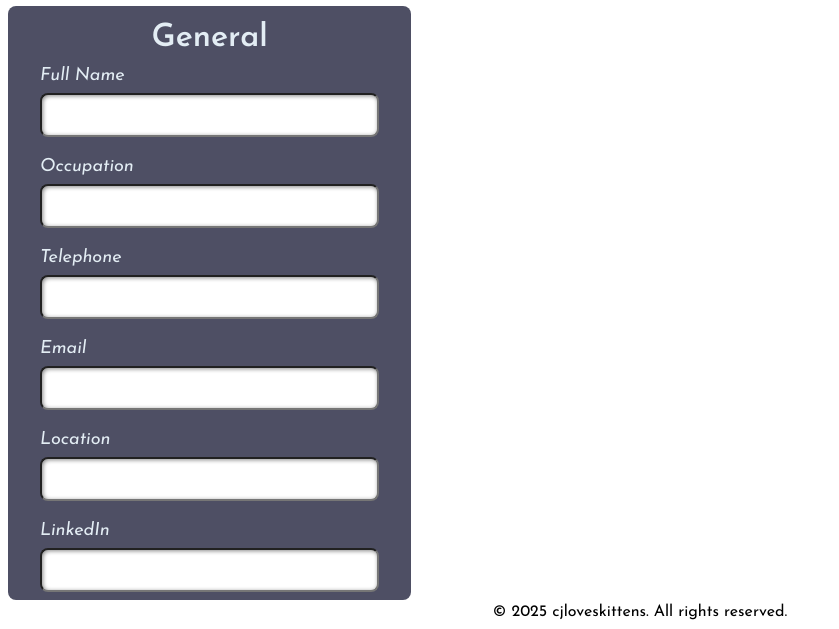
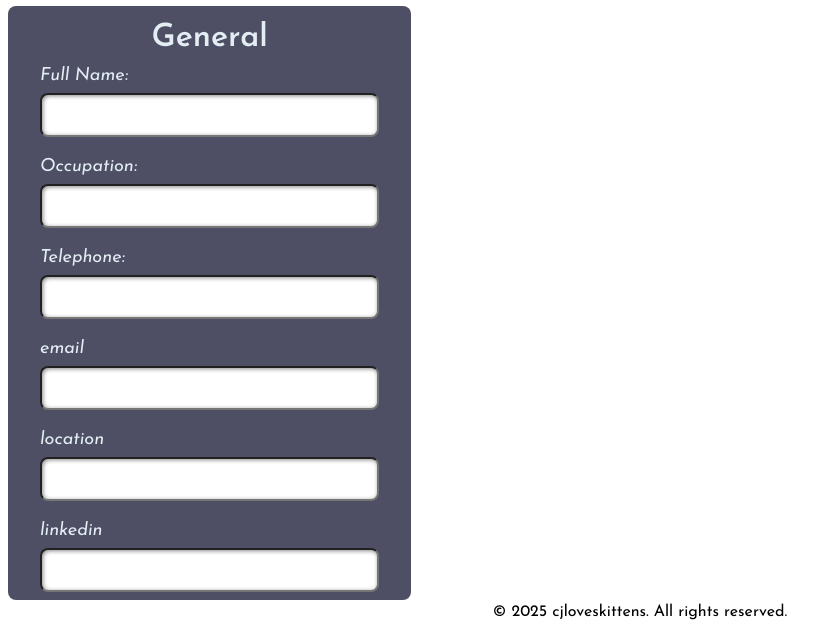
Before and after one commit to cjxo/resume-builder-client, a React (Vite) app: page / in a window 1280 px wide. Shown: the part 224-853 px from the top of the page, without its empty margins (0-839 px from the left). Built offline with nearby package versions, Linux system fonts and the light colour scheme.

Commit message:
Pulled out some common forms/form input

```diff
--- /dev/null
+++ b/src/components/ResumeForm.jsx
@@ -0,0 +1,42 @@
+import PropTypes from "prop-types";
+import styles from "../styles/component.module.css";
+import { Button0 } from "./Button.jsx";
+
+const ResumeForm = ({ children, ...rest }) => {
+  return (
+    <form className={styles.resumeForm} {...rest}>
+      {children}
+    </form>
+  );
+};
+
+const ResumeInputField = ({ type="text", label, name, ...rest }) => {
+  return (
+    <div className={styles.resumeInputField}>
+      <label htmlFor={name}>{label}</label>
+      <input type={type} id={name} name={name} {...rest} />
+    </div>
+  );
+};
+
+const ResumeCancelOk = ({ onCancel }) => {
+  return (
+    <div className={styles.cancelok}>
+      <Button0 onClick={onCancel} className={styles.cancel} type="button">Cancel</Button0>
+      <Button0 className={styles.ok}>Ok</Button0>
+    </div>
+  );
+};
+
+export { ResumeInputField, ResumeCancelOk };
+export default ResumeForm;
+
+ResumeInputField.propTypes = {
+  type: PropTypes.string,
+  label: PropTypes.string.isRequired,
+  name: PropTypes.string.isRequired,
+};
+
+ResumeCancelOk.propTypes = {
+  onCancel: PropTypes.func.isRequired,
+};
--- a/src/components/ResumeInput.jsx
+++ b/src/components/ResumeInput.jsx
@@ -3,40 +3,18 @@ import { useState, useRef } from "react";
 import ButtonImage from "./ButtonImage";
 import { Button0 } from "./Button.jsx";
 import styles from "../styles/component.module.css";
+import ResumeForm, { ResumeInputField, ResumeCancelOk } from "./ResumeForm";
 
 const GeneralInterface = () => {
   return (
-    <form>
-      <div className={styles.formField}>
-        <label htmlFor="full-name">Full Name</label>
-        <input type="text" id="full-name" name="full-name" />
-      </div>
-
-      <div className={styles.formField}>
-        <label htmlFor="occupation">Occupation</label>
-        <input type="text" id="occupation" name="occupation" />
-      </div>
-
-      <div className={styles.formField}>
-        <label htmlFor="telephone">Telephone</label>
-        <input type="tel" id="telephone" name="telephone" />
-      </div>
-
-      <div className={styles.formField}>
-        <label htmlFor="email">Email</label>
-        <input type="email" id="email" name="email" />
-      </div>
-
-      <div className={styles.formField}>
-        <label htmlFor="location">Location</label>
-        <input type="text" id="location" name="location" />
-      </div>
-
-      <div className={styles.formField}>
-        <label htmlFor="linkedin">LinkedIn</label>
-        <input type="text" id="linkedin" name="linkedin" />
-      </div>
-    </form>
+    <ResumeForm>
+      <ResumeInputField label="Full Name:" name="full-name" />
+      <ResumeInputField label="Occupation:" name="occupation" />
+      <ResumeInputField type="tel" label="Telephone:" name="telephone" />
+      <ResumeInputField type="email" label="email" name="email" />
+      <ResumeInputField label="location" name="location" />
+      <ResumeInputField label="linkedin" name="linkedin" />
+    </ResumeForm>
   );
 };
 
@@ -74,39 +52,15 @@ const EducationInterface = () => {
 
   if (addingExperience) {
     return (
-      <form onSubmit={handleSubmit}>
-        <div className={styles.formField}>
-          <label htmlFor="school-name">School Name</label>
-          <input type="text" id="school-name" name="school-name" required />
+      <ResumeForm onSubmit={handleSubmit}>
+        <ResumeInputField label="School Name:" name="school-name" />
+        <div className={styles.schoolYear}>
+          <ResumeInputField type="number" label="From:" name="sy-from" min="0" max="9999" required />
+          <ResumeInputField type="number" label="To:" name="sy-to" min="0" max="9999" required />
         </div>
 
-        <div className={styles.schoolYear}>
-          <div className={styles.formField}>
-            <label htmlFor="sy-from">From</label>
-            <input type="number" min="0" max="9999" id="sy-from" name="sy-from" required />
-          </div>
-
-          <div className={styles.formField}>
-            <label htmlFor="sy-to">To</label>
-            <input type="number" min="0" max="9999" id="sy-to" name="sy-to" required />
-          </div>
-        </div>
-
-        <div className={styles.cancelok}>
-          <Button0
-          onClick={() => setAddingExperience(false)}
-          className={styles.cancel}
-          type="button"
-          >
-          Cancel
-          </Button0>
-          <Button0
-          className={styles.ok}
-          >
-          Ok
-          </Button0>
-        </div>
-      </form>
+        <ResumeCancelOk onCancel={() => setAddingExperience(false)} />
+      </ResumeForm>
     );
   } else {
     return (
@@ -154,10 +108,9 @@ const WorkInterface = () => {
     },
   ]);
   const [addingExperience, setAddingExperience] = useState(false);
-
   const inputRef = useRef();
   const [addingAchievement, setAddingAchievement] = useState(false);
-  const [achievementList, setAchievementList] = useState(["Working with the wider development team"]);
+  const [achievementList, setAchievementList] = useState([]);
 
   const handleAddAchievement = (e) => {
     setAddingAchievement(false);
@@ -183,30 +136,15 @@ const WorkInterface = () => {
 
   if (addingExperience) {
     return (
-      <form onSubmit={handleSubmit}>
-        <div className={styles.formField}>
-          <label htmlFor="company-name">Company Name:</label>
-          <input type="text" id="company-name" name="company-name" required />
+      <ResumeForm>
+        <ResumeInputField label="Company Name:" name="company-name" required />
+        <div className={styles.schoolYear}>
+          <ResumeInputField type="number" min="0" max="9999" label="From:" name="work-from" required />
+          <ResumeInputField type="number" min="0" max="9999" label="To:" name="work-to" required />
         </div>
+        <ResumeInputField label="Position:" name="position" required />
 
-        <div className={styles.schoolYear}>
-          <div className={styles.formField}>
-            <label htmlFor="work-from">From:</label>
-            <input type="number" min="0" max="9999" id="work-from" name="work-from" required />
-          </div>
-
-          <div className={styles.formField}>
-            <label htmlFor="work-to">To:</label>
-            <input type="number" min="0" max="9999" id="work-to" name="work-to" required />
-          </div>
-        </div>
-
-        <div className={styles.formField}>
-          <label htmlFor="position">Position:</label>
-          <input type="text" id="position" name="position" required />
-        </div>
-
-        <div className={styles.formField}>
+        <div className={styles.resumeInputField}>
           <label htmlFor="work-to">Achievements:</label>
           <ul>
             {achievementList.map(achievement => (
@@ -246,21 +184,8 @@ const WorkInterface = () => {
           )}
         </div>
 
-        <div className={styles.cancelok}>
-          <Button0
-            onClick={handleCancel}
-            className={styles.cancel}
-            type="button"
-          >
-            Cancel
-          </Button0>
-          <Button0
-            className={styles.ok}
-          >
-            Ok
-          </Button0>
-        </div>
-      </form>
+        <ResumeCancelOk onCancel={handleCancel} />
+      </ResumeForm>
     );
   } else {
     return (
--- a/src/styles/component.module.css
+++ b/src/styles/component.module.css
@@ -111,81 +111,6 @@
         font-size: 32px;
       }
     }
-
-    form {
-      display: flex;
-      flex-direction: column;
-      gap: 16px;
-
-      input {
-        padding: 8px;
-        border-radius: 8px;
-        font-size: 16px;
-        box-shadow: inset 1px 1px 4px #888;
-      }
-
-      label {
-        font-family: "JosefinSansIt";
-        color: var(--blue2);
-        @media (min-width: 768px) {
-          font-size: 18px;
-        }
-      }
-
-      .cancelok {
-        display: flex;
-        gap: 16px;
-        .cancel, .ok {
-          padding: 8px;
-        }
-
-        .cancel {
-          &:hover {
-            background-color: var(--red0);
-          }
-        }
-
-        .ok {
-          &:hover {
-            background-color: var(--green0);
-          }
-        }
-      }
-
-      .schoolYear {
-        display: flex;
-        gap: 16px;
-
-        .formField {
-          flex-grow: 1;
-        }
-      }
-
-      .formField {
-        display: flex;
-        flex-direction: column;
-        gap: 4px;
-
-        ul {
-          list-style-type: circle;
-          font-family: "JosefinSansIt";
-          li {
-            margin-left: 16px;
-            word-break: break-all;
-            font-weight: 300;
-          }
-          color: var(--blue2);
-        }
-
-        .achievementInput {
-          display: flex;
-          align-items: center;
-          gap: 8px;
-
-          input {
-            flex-grow: 1;
-          }
-        }
   }
 }
 
@@ -248,6 +173,81 @@
     margin-left: 16px;
   }
 }
+
+form.resumeForm {
+  display: flex;
+  flex-direction: column;
+  gap: 16px;
+
+  input {
+    padding: 8px;
+    border-radius: 8px;
+    font-size: 16px;
+    box-shadow: inset 1px 1px 4px #888;
+  }
+
+  label {
+    font-family: "JosefinSansIt";
+    color: var(--blue2);
+    @media (min-width: 768px) {
+      font-size: 18px;
+    }
+  }
+
+  .cancelok {
+    display: flex;
+    gap: 16px;
+    .cancel, .ok {
+      padding: 8px;
+    }
+
+    .cancel {
+      &:hover {
+        background-color: var(--red0);
+      }
+    }
+
+    .ok {
+      &:hover {
+        background-color: var(--green0);
+      }
+    }
+  }
+
+  .schoolYear {
+    display: flex;
+    gap: 16px;
+
+    .resumeInputField {
+      flex-grow: 1;
+    }
+  }
+
+  .resumeInputField {
+    display: flex;
+    flex-direction: column;
+    gap: 4px;
+
+    ul {
+      list-style-type: circle;
+      font-family: "JosefinSansIt";
+      li {
+        margin-left: 16px;
+        word-break: break-all;
+        font-weight: 300;
+      }
+      color: var(--blue2);
+    }
+
+    .achievementInput {
+      display: flex;
+      align-items: center;
+      gap: 8px;
+
+      input {
+        flex-grow: 1;
+      }
+    }
   }
 }
 
```
Also changed, not shown: 1 other file (tests, documents, lock files or other folders). Lines whose indentation alone changed are shown as unchanged.
